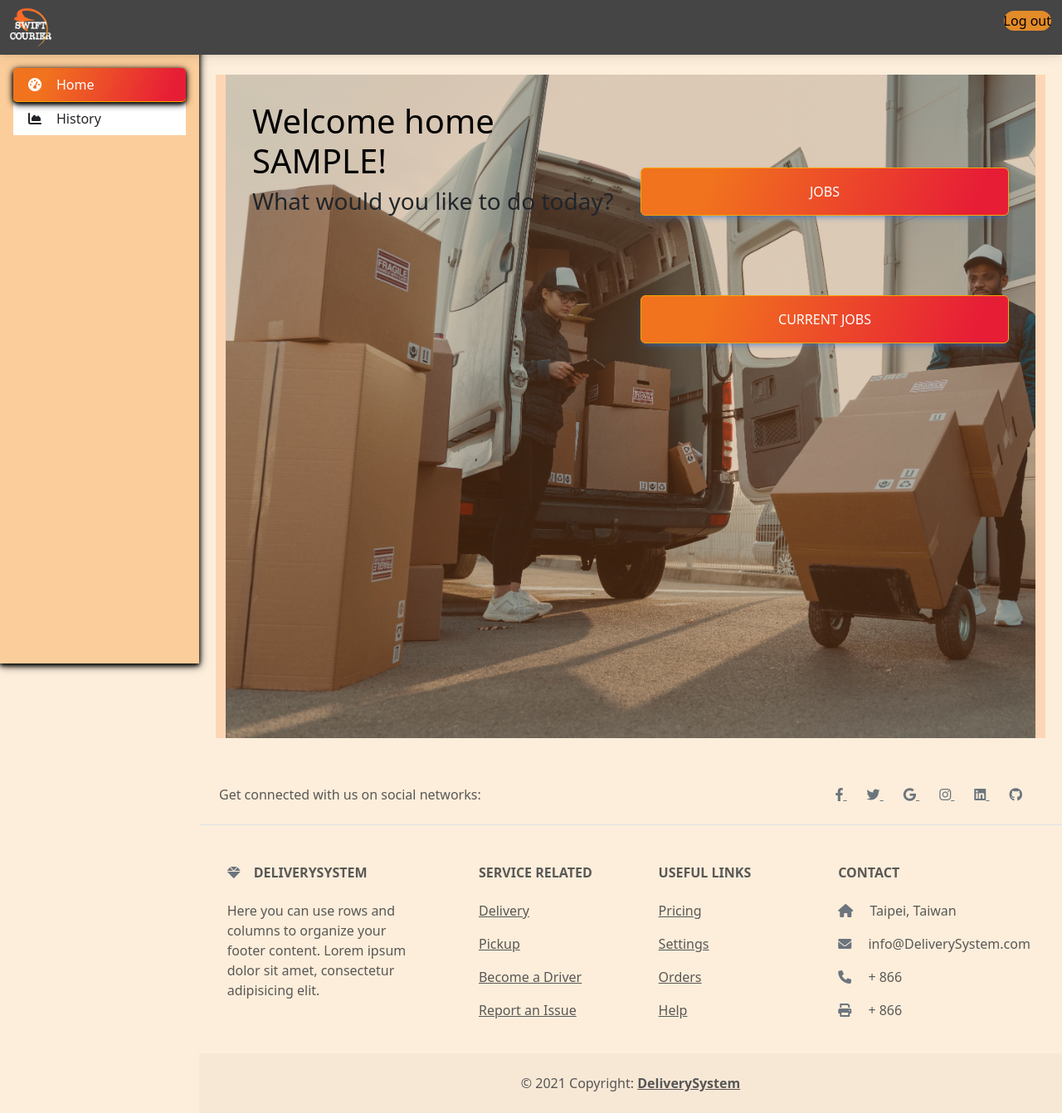
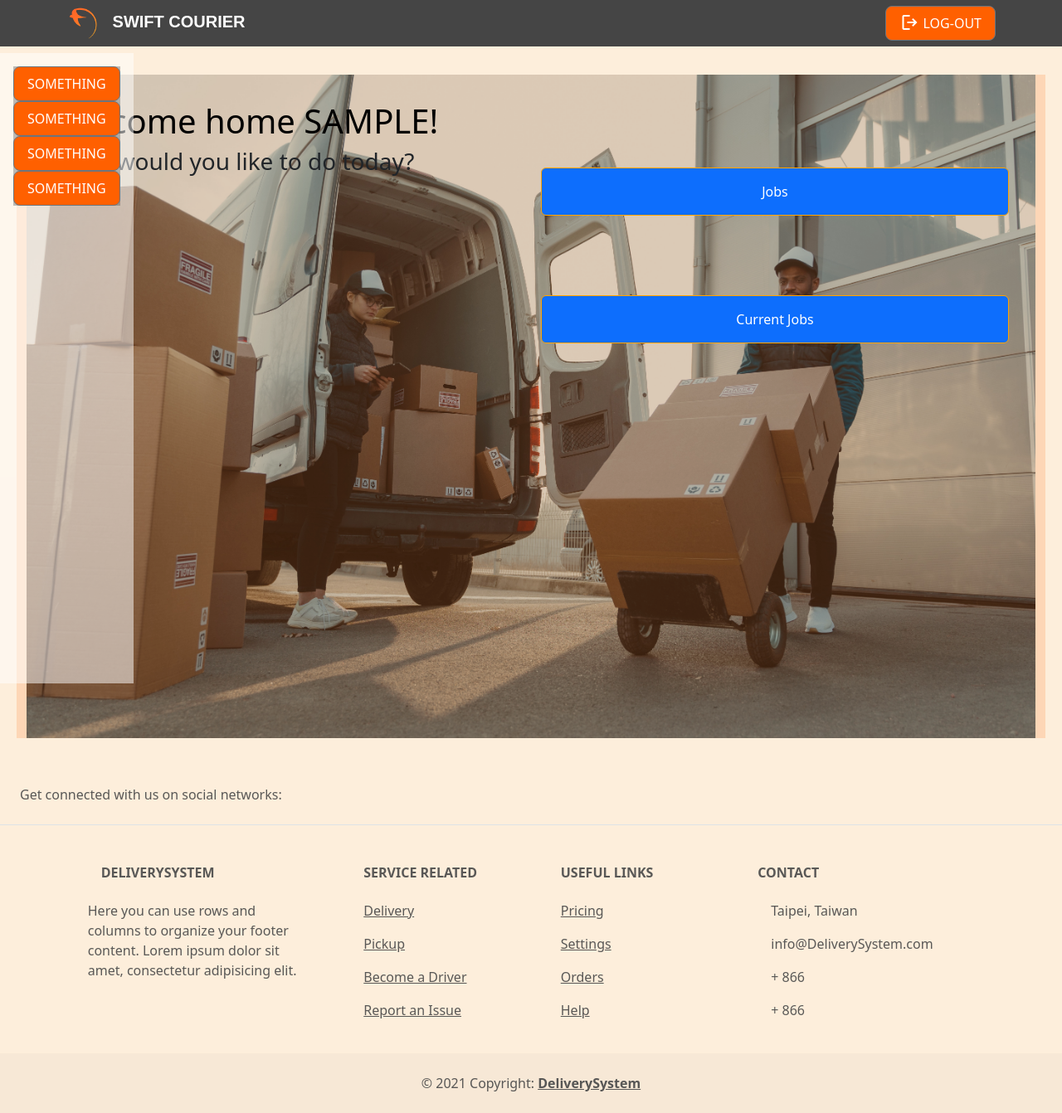
Before and after one commit to pacheco-luis/delivery_system, a Django app: page /user_home/ in a window 1280 px wide. Shown: the whole page at 83% size. Run offline with Django 4.2, Linux system fonts and the light colour scheme; the visitor is signed in with stand-in values (Sample User, id 1); some libraries are stand-ins or nearby versions; some web fonts are replaced.

Commit message:
updated navbar

```diff
--- a/static/css/style.css
+++ b/static/css/style.css
@@ -489,69 +489,113 @@ hr {
 @media screen and (max-width: 300px) {
   .ps_cancelbtn, .ps_deletebtn {
     width: 100%; } }
-.container-fluid {
-  background-color: #454545; }
+* {
+  margin: 0;
+  padding: 0; }
 
-.container-fluid button {
-  background-color: #e38b29;
-  border-radius: 12px;
-  border-style: none;
-  text-align: center;
-  margin: 1px 1px; }
-
-@media (min-width: 991.98px) {
-  main {
-    padding-left: 240px; } }
-/* Sidebar */
-#nav-bar-header .sidebar {
+#main_nav {
+  z-index: 99999;
+  width: 100%;
   position: fixed;
   top: 0;
-  bottom: 0;
+  left: 0; }
+
+#main_nav #sidebar {
+  background-color: #ffffff83;
+  height: 95%;
+  width: fit-content;
+  position: fixed;
+  top: 4em;
   left: 0;
-  padding: 58px 0 0;
-  /* Height of navbar */
-  box-shadow: 0 2px 5px 0 #000, 0 2px 10px 0 #000;
-  width: 240px;
-  z-index: 600;
-  background-color: #fbcd9b; }
+  padding: 1em; }
 
-@media (max-width: 991.98px) {
-  #nav-bar-header .sidebar {
-    width: 100%; } }
-#nav-bar-header .sidebar .active {
-  border-radius: 5px;
-  box-shadow: 0 2px 5px 0 #000, 0 2px 10px 0 #000; }
+#main_nav #sidebar ul {
+  padding: 0;
+  background-color: #45454559; }
 
-.sidebar-sticky {
-  position: relative;
-  top: 0;
-  height: calc(100vh - 48px);
-  padding-top: 0.5rem;
-  overflow-x: hidden;
-  overflow-y: auto;
-  /* Scrollable contents if viewport is shorter than content. */ }
+#main_nav #sidebar ul li .btn {
+  background-color: #ff6000; }
 
-.gradient-custom-2 {
-  background: linear-gradient(110.1deg, #f1731e 18.9%, #e71d36 90.7%);
-  background-color: orange;
-  border-color: orange; }
+#main_nav nav {
+  padding: 0.2em 5em;
+  background-color: #454545;
+  text-transform: uppercase;
+  text-shadow: #fff;
+  font-weight: 600; }
 
-.del-table tbody tr td button {
+#nav_logo {
+  font-family: 'RoundslabSerif', sans-serif;
+  color: #fff; }
+
+sidebar
+#primary_logo, #secondary_logo {
+  margin-right: 0.5em; }
+
+#secondary_logo {
+  display: none; }
+
+#main_nav nav #sign_out_link,
+#main_nav nav #sidebar ul li #sidebar_log_out,
+#main_nav nav #sidebar ul li .sidebar_btns,
+#main_nav nav #menu,
+#main_nav nav #close_menu {
+  font-size: medium;
   color: #fff;
-  background-color: orange;
-  border-color: orange; }
+  margin-right: 0;
+  margin-left: auto; }
 
-#nav-bar-header #sidebarMenu .position-sticky .list-group .active {
-  color: #fff;
-  background-color: orange;
-  border-color: orange; }
+#main_nav nav #sign_out_link,
+#main_nav nav #sidebar ul li #sidebar_log_out,
+#main_nav nav #sidebar ul li .sidebar_btns {
+  background-color: #ff6000; }
 
-#main-navbar {
-  background-color: #454545; }
+#main_nav nav #menu,
+#main_nav nav #close_menu {
+  display: none;
+  text-align: center;
+  padding: 0.2em 0.75em;
+  vertical-align: center; }
 
-#sidebarMenu {
-  font-size: medium; }
+#main_nav nav button span {
+  padding: 0;
+  margin-top: 0.2em; }
 
+.button_orange {
+  background-color: #ff6000;
+  color: #fff; }
+
+#main_nav nav #nav_logo img {
+  height: 2em; }
+
+#main_nav nav #sidebar ul li #sidebar_log_out {
+  display: none; }
+
+@media screen and (max-width: 600px) {
+  #main_nav nav #menu,
+  #main_nav nav #close_menu {
+    display: none; } }
+@media screen and (max-width: 600px) {
+  #company_name,
+  #primary_logo,
+  #main_nav nav #sidebar {
+    display: none; }
+
+  #secondary_logo,
+  #main_nav nav #menu,
+  #main_nav nav #sidebar ul li .sidebar_btns,
+  #main_nav nav #sidebar ul li #sidebar_log_out {
+    display: block; }
+
+  #main_nav nav {
+    padding: 0.2em 2em; }
+
+  #main_nav nav #sidebar {
+    background-color: #fff;
+    width: 100%;
+    top: 3.5em; }
+
+  #main_nav nav #sign_out_link {
+    display: none; } }
 .user-home-content-container {
   background-image: url("../../images/home/background.jpg");
   background-size: cover;
@@ -682,7 +726,7 @@ hr {
 
   #register_pg_bd section .invite_link h6 {
     margin-left: 0; } }
-@media screen and (max-width: 500px) {
+@media screen and (max-width: 600px) {
   #company_name, #primary_logo {
     display: none; }
 
--- a/static/js/nav.js
+++ b/static/js/nav.js
@@ -1,41 +1,38 @@
-// Graph
-var ctx = document.getElementById("myChart");
 
-var myChart = new Chart(ctx, {
-  type: "line",
-  data: {
-    labels: [
-      "Sunday",
-      "Monday",
-      "Tuesday",
-      "Wednesday",
-      "Thursday",
-      "Friday",
-      "Saturday",
-    ],
-    datasets: [
-      {
-        data: [15339, 21345, 18483, 24003, 23489, 24092, 12034],
-        lineTension: 0,
-        backgroundColor: "transparent",
-        borderColor: "#007bff",
-        borderWidth: 4,
-        pointBackgroundColor: "#007bff",
-      },
-    ],
-  },
-  options: {
-    scales: {
-      yAxes: [
-        {
-          ticks: {
-            beginAtZero: false,
-          },
-        },
-      ],
-    },
-    legend: {
-      display: false,
-    },
-  },
-});
+function show_menu(){
+  var sidebar = document.getElementById("sidebar");
+  var close_ele = document.getElementById("close_menu");
+
+  if (sidebar) {
+    var currentDisplay = window.getComputedStyle(sidebar).getPropertyValue('display');
+    sidebar.style.display = 'block';
+  }
+
+  if( close_ele ){
+    var menu = document.getElementById("menu");
+    if( menu ){
+      menu.style.display = 'none';
+    }
+
+    close_ele.style.display = 'block';
+  }
+}
+
+function close_menu(){
+  var sidebar = document.getElementById("sidebar");
+  var menu_btn = document.getElementById("menu");
+
+  if (sidebar) {
+    var currentDisplay = window.getComputedStyle(sidebar).getPropertyValue('display');
+    sidebar.style.display = 'none';
+  }
+
+  if( menu_btn ){
+    var close_menu = document.getElementById("close_menu");
+    if( close_menu ){
+      close_menu.style.display = 'none';
+    }
+
+    menu_btn.style.display = 'block';
+  }
+}
--- a/static/sass/nav/_nav.scss
+++ b/static/sass/nav/_nav.scss
@@ -1,77 +1,131 @@
-.container-fluid {
-    background-color: rgb(27.1%, 27.1%, 27.1%);
+*{
+    margin: 0;
+    padding: 0;
 }
-.container-fluid button {
-    background-color: rgb(89%, 54.5%, 16.1%);
-    border-radius: 12px;
-    border-style: none;
+
+#main_nav{
+    z-index: 99999;
+    width: 100%;
+    position: fixed;
+    top: 0;
+    left: 0;
+}
+
+#main_nav #sidebar {
+    background-color: #ffffff83;
+    height: 95%;
+    width: fit-content;
+    position: fixed;
+    top: 4em;
+    left: 0;
+    padding: 1em;
+}
+
+#main_nav #sidebar ul{
+    padding: 0;
+    background-color: #45454559;
+}
+
+#main_nav #sidebar ul li .btn {
+    background-color: #ff6000;
+}
+
+#main_nav nav{
+    padding: 0.2em 5em;
+    background-color: #454545;
+    text-transform: uppercase;
+    text-shadow: #fff;
+    font-weight: 600;
+}
+
+#nav_logo{
+    font-family: 'RoundslabSerif', sans-serif;
+    color: #fff;
+}sidebar
+#primary_logo, #secondary_logo{
+    margin-right: 0.5em;
+}
+
+#secondary_logo{
+    display: none;
+}
+
+
+#main_nav nav #sign_out_link,
+#main_nav nav #sidebar ul li #sidebar_log_out,
+#main_nav nav #sidebar ul li .sidebar_btns,
+#main_nav nav #menu,
+#main_nav nav #close_menu{
+    font-size: medium;
+    color: #fff;
+    margin-right: 0;
+    margin-left: auto;
+}
+
+#main_nav nav #sign_out_link,
+#main_nav nav #sidebar ul li #sidebar_log_out,
+#main_nav nav #sidebar ul li .sidebar_btns{
+    background-color: #ff6000;
+}
+
+#main_nav nav #menu,
+#main_nav nav #close_menu{
+    display: none;
     text-align: center;
-    margin: 1px 1px;
+    padding: 0.2em 0.75em;
+    vertical-align: center;
 }
-@media (min-width: 991.98px) {
-    main {
-        padding-left: 240px;
+
+#main_nav nav button span{
+    padding: 0;
+    margin-top: 0.2em;
+}
+.button_orange{
+    background-color: #ff6000;
+    color: #fff;
+}
+
+
+#main_nav nav #nav_logo img{
+    height: 2em;
+}
+
+#main_nav nav #sidebar ul li #sidebar_log_out{
+    display: none;
+}
+
+@media screen and (max-width: 600px) {
+    #main_nav nav #menu,
+    #main_nav nav #close_menu{
+        display: none;
     }
 }
 
-/* Sidebar */
+@media screen and (max-width: 600px) {
+    #company_name,
+    #primary_logo,
+    #main_nav nav #sidebar{
+        display: none;
+    }
 
-#nav-bar-header .sidebar {
-    position: fixed;
-    top: 0;
-    bottom: 0;
-    left: 0;
-    padding: 58px 0 0; /* Height of navbar */
-    box-shadow:
-        0 2px 5px 0 #000,
-        0 2px 10px 0 #000;
-    width: 240px;
-    z-index: 600;
-    background-color: rgb(98.4%, 80.4%, 60.8%);
-}
+    #secondary_logo,
+    #main_nav nav #menu,
+    #main_nav nav #sidebar ul li .sidebar_btns,
+    #main_nav nav #sidebar ul li #sidebar_log_out{
+        display: block;
+    }
 
-@media (max-width: 991.98px) {
-    #nav-bar-header .sidebar {
+    #main_nav nav{
+        padding: 0.2em 2em;
+    }
+
+    #main_nav nav #sidebar{
+        background-color: #fff;
         width: 100%;
+        top: 3.5em;
+    }
+
+    #main_nav nav #sign_out_link{
+        display: none;
     }
 }
-
-#nav-bar-header .sidebar .active {
-    border-radius: 5px;
-    box-shadow:
-        0 2px 5px 0 #000,
-        0 2px 10px 0 #000;
-}
-
-.sidebar-sticky {
-    position: relative;
-    top: 0;
-    height: calc(100vh - 48px);
-    padding-top: 0.5rem;
-    overflow-x: hidden;
-    overflow-y: auto; /* Scrollable contents if viewport is shorter than content. */
-}
-
-.gradient-custom-2 {
-    background: linear-gradient(110.1deg, rgb(241, 115, 30) 18.9%, rgb(231, 29, 54) 90.7%);
-    background-color: orange;   // these are the ones in charge of changing the colors, thats for the buttonss
-    border-color: orange;
-  }
-.del-table tbody tr td button {
-    color: #fff;
-    background-color: orange;
-    border-color: orange;
-}
-
-#nav-bar-header #sidebarMenu .position-sticky .list-group .active{
-    color: #fff;
-    background-color: orange;
-    border-color: orange;
-}
-#main-navbar{
-   background-color: rgb(27.1%, 27.1%, 27.1%);
-}
-
-#sidebarMenu{
-    font-size: medium;
-}
--- a/static/sass/register/_register.scss
+++ b/static/sass/register/_register.scss
@@ -143,7 +143,7 @@
 }
 
 
-@media screen and (max-width: 500px) {
+@media screen and (max-width: 600px) {
     #company_name, #primary_logo{
         display: none;
     }
--- a/templates/base.html
+++ b/templates/base.html
@@ -15,16 +15,8 @@
     <link rel="preconnect" href="https://fonts.googleapis.com" />
     <link rel="preconnect" href="https://fonts.gstatic.com" crossorigin />
     <link href="https://fonts.googleapis.com/css2?family=Space+Grotesk:wght@400;500;700&display=swap" rel="stylesheet" />
-
-    <!-- Font Awesome -->
-    <link href="https://cdnjs.cloudflare.com/ajax/libs/font-awesome/6.0.0/css/all.min.css" rel="stylesheet"/>
-    <!-- Google Fonts -->
-    <link href="https://fonts.googleapis.com/css?family=Roboto:300,400,500,700&display=swap" rel="stylesheet" />
-
-    <!-- MDB -->
-    <link href="https://cdnjs.cloudflare.com/ajax/libs/mdb-ui-kit/6.4.2/mdb.min.css" rel="stylesheet" />
-    <link href="https://cdn.jsdelivr.net/npm/bootstrap@5.0.2/dist/css/bootstrap.min.css" rel="stylesheet"
-          integrity="sha384-EVSTQN3/azprG1Anm3QDgpJLIm9Nao0Yz1ztcQTwFspd3yD65VohhpuuCOmLASjC" crossorigin="anonymous">
+    <link href="https://fonts.cdnfonts.com/css/roundslabserif" rel="stylesheet">
+    <link rel="stylesheet" href="https://fonts.googleapis.com/css2?family=Material+Symbols+Outlined:opsz,wght,FILL,GRAD@24,400,0,0" />
 
   </head>
 
@@ -61,12 +53,5 @@
   {% block script_files %}{% endblock script_files %}
   <script src="{% static 'js/script.js' %}"></script>
   <script src="{% static 'js/nav.js' %}"></script>
-  <script src="https://cdn.jsdelivr.net/npm/@popperjs/core@2.9.2/dist/umd/popper.min.js"></script>
-  <script src="https://cdn.jsdelivr.net/npm/bootstrap@5.0.2/dist/js/bootstrap.bundle.min.js"
-          integrity="sha384-MrcW6ZMFYlzcLA8Nl+NtUVF0sA7MsXsP1UyJoMp4YLEuNSfAP+JcXn/tWtIaxVXM"
-          crossorigin="anonymous">
-  </script>
-  <script type="text/javascript"
-          src="https://cdnjs.cloudflare.com/ajax/libs/mdb-ui-kit/6.4.2/mdb.min.js"
-  ></script>
+
 </html>
--- a/templates/navbar.html
+++ b/templates/navbar.html
@@ -3,51 +3,67 @@
 {% bootstrap_javascript %}
 {% load static %}
 
-<!--Main Navigation-->
-<header id="nav-bar-header">
-  <!-- Sidebar -->
-  <nav id="sidebarMenu" class="collapse d-lg-block sidebar collapse ">
-    <div class="position-sticky">
-      <div class="list-group list-group-flush mx-3 mt-4">
-        <a href="{% url 'package_request_app:home' %}" id="home-tab"
-          class="list-group-item list-group-item-action py-2 ripple" aria-current="true">
-          <i class="fas fa-tachometer-alt fa-fw me-3"></i><span>Home</span>
+<header id="main_nav">
+  <nav class="navbar navbar-expand-lg navbar-light">
+    <a id="nav_logo" class="navbar-brand" href="#">
+      <img id="primary_logo" src="{% static 'images/logo/swift-1000.png' %}" alt="logo"/>
+      <img id="secondary_logo" src="{% static 'images/logo/swift-logo-white-1000.png' %}" alt="logo"/>
+      <span id="company_name">swift courier</span>
+    </a>
+    <a href="{% url 'package_request_app:landing_page'%}" id="sign_out_link" class="btn btn-secondary btn-lg" role="button" aria-pressed="true">
+      <span style="position:relative; top: 0.2em; line-height: 0;" class="material-symbols-outlined">logout</span>
+      Log-out
+    </a>
+
+    <button id="menu" type="button" onclick="show_menu()" class="btn btn-secondary"><span class="material-symbols-outlined">menu</span></button>
+    <button id="close_menu" type="button" onclick="close_menu()" class="btn btn-secondary"><span class="material-symbols-outlined">close</span></button>
+
+
+
+    <div id="sidebar">
+      <ul>
+        <li>
+          <a href="#"
+            id=""
+            class="sidebar_btns btn btn-secondary btn-lg"
+            role="button"
+            aria-pressed="true"
+            >something</a>
+        </li>
+        <li>
+          <a href="#"
+            id=""
+            class="sidebar_btns btn btn-secondary btn-lg"
+            role="button"
+            aria-pressed="true"
+            >something</a>
+        </li>
+        <li>
+          <a href="#"
+            id=""
+            class="sidebar_btns btn btn-secondary btn-lg"
+            role="button"
+            aria-pressed="true"
+            >something</a>
+        </li>
+        <li>
+          <a href="#"
+            id=""
+            class="sidebar_btns btn btn-secondary btn-lg"
+            role="button"
+            aria-pressed="true"
+            >something</a>
+        </li>
+        <li>
+          <a
+          id="sidebar_log_out"
+          href="{% url 'package_request_app:landing_page'%}"
+          class="btn btn-secondary btn-lg"
+          role="button" aria-pressed="true">
+          <span style="position:relative; top: 0.2em; line-height: 0;" class="material-symbols-outlined">logout</span>
+          Log-out
         </a>
-        {% if request.user.is_customer %}
-        <a href="{% url 'package_request_app:package_list' %}" id="history-tab"
-          class="list-group-item list-group-item-action py-2 ripple">
-          <i class="fas fa-chart-area fa-fw me-3"></i><span>History</span>
-        </a>
-        {% else %}
-        <a href="{% url 'package_request_app:job_current' %}" id="history-tab"
-          class="list-group-item list-group-item-action py-2 ripple">
-          <i class="fas fa-chart-area fa-fw me-3"></i><span>History</span>
-        </a>
-        {% endif %}
-      </div>
-    </div>
-  </nav>
-  <!-- Sidebar -->
-
-  <!-- Navbar -->
-  <nav id="main-navbar" class="navbar navbar-expand-lg navbar-light fixed-top">
-    <!-- Container wrapper -->
-    <div class="container-fluid">
-        <!-- Toggle button -->
-        <button class="navbar-toggler" type="button" data-mdb-toggle="collapse" data-mdb-target="#sidebarMenu"
-            aria-controls="sidebarMenu" aria-expanded="false" aria-label="Toggle navigation">
-            <i class="fas fa-bars"></i>
-        </button>
-      <!-- Brand -->
-      <a class="" href=" {% url 'package_request_app:home' %} ">
-            <img src=" {% static 'images/logo/logo_white.png' %} " height="50" alt=""/>
-      </a>
-      <ul>
-            {% if request.user.is_customer %}
-                <li><button><a class="dropdown-item" href="{% url 'users:logout-customer' %}">Log out</a></button></li>
-            {% else %}
-                <li><button><a class="dropdown-item" href="{% url 'users:logout-driver' %}">Log out</a></button></li>
-            {% endif %}
+        </li>
       </ul>
     </div>
   </nav>
```
Also changed, not shown: templates/register.html (+7 -4 lines), 1 other file.
